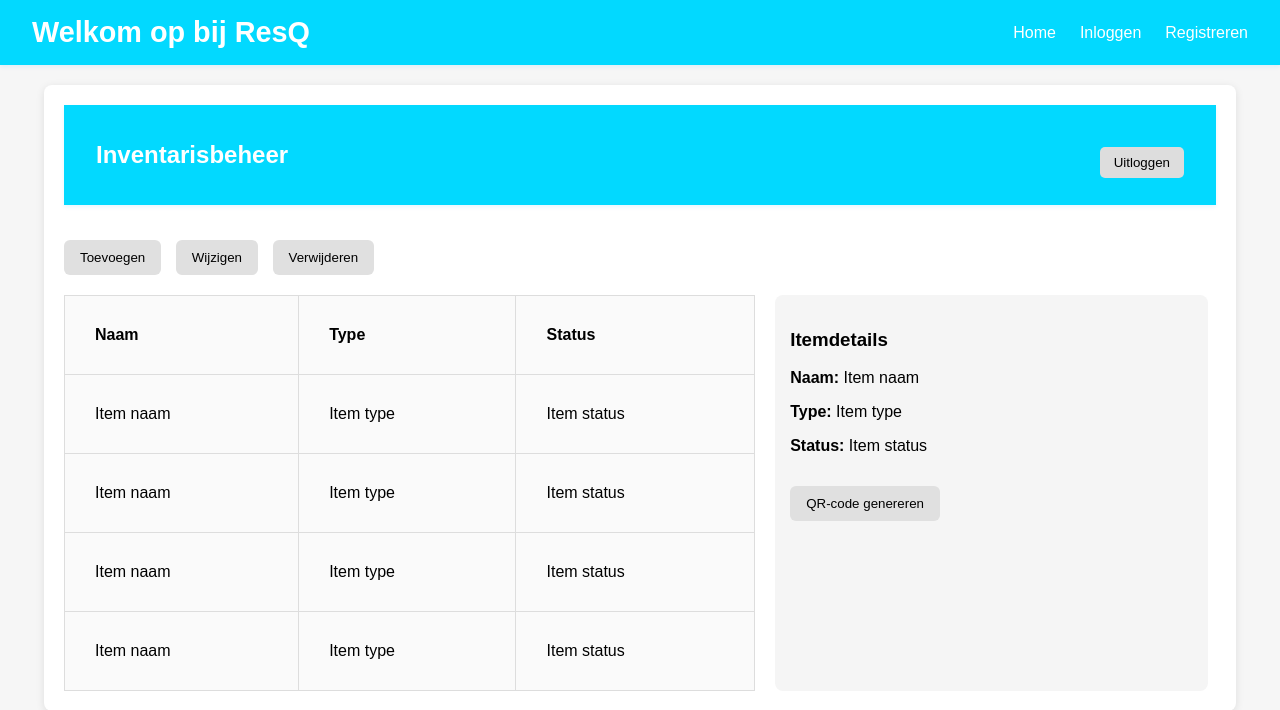
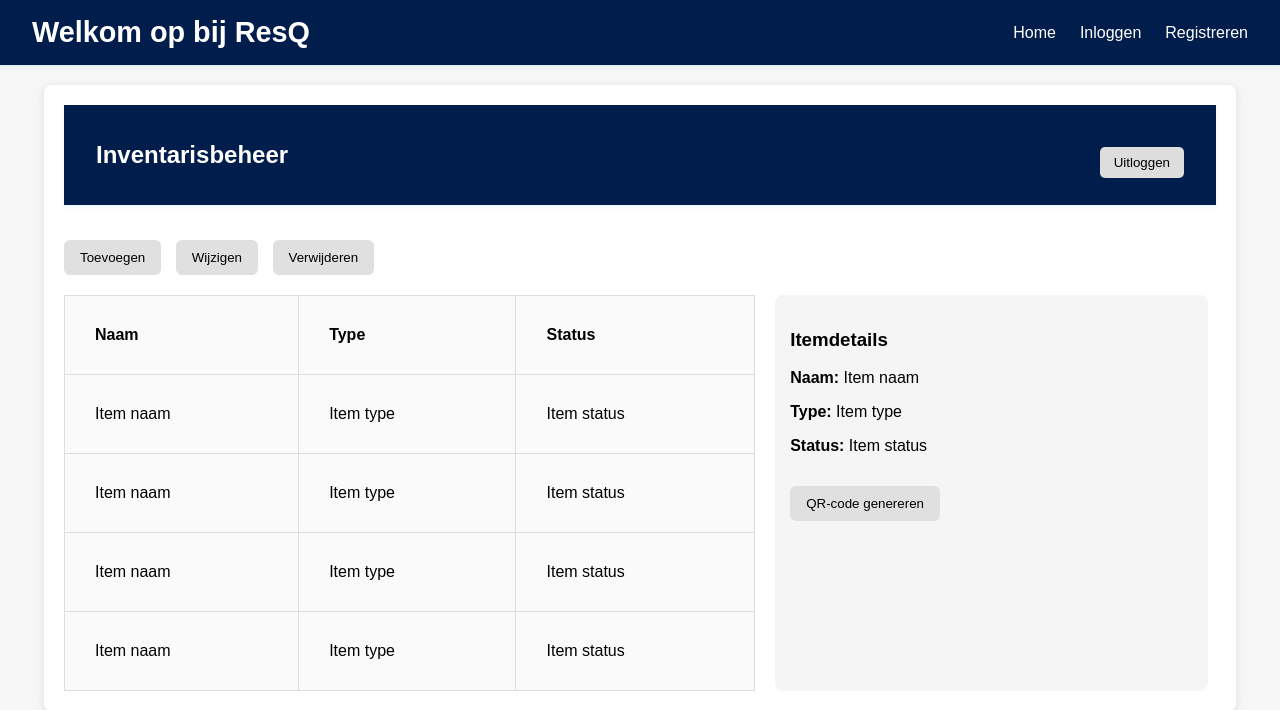
Before and after one commit to AventusCT/resq, a PHP site: page /inventarisbeheer.php in a window 1280 px wide. Shown: the top 710 px of the page. Run offline with PHP 8.4, Linux system fonts and the light colour scheme.

Commit message:
header kleur

```diff
--- a/magazijn/public/css/dashboard.css
+++ b/magazijn/public/css/dashboard.css
@@ -24,7 +24,7 @@ body {
 
 /* Headerstijl */
 header {
-    background-color: #02d9ff; /* donkergrijs */
+    background-color: #001D4C; /* donkergrijs */
     color: white;
     padding: 1rem 2rem;
     display: flex;
--- a/magazijn/public/css/inventarisbeheer.css
+++ b/magazijn/public/css/inventarisbeheer.css
@@ -122,7 +122,7 @@ button:hover {
 }
 
 header {
-    background-color: #02d9ff; /* donkergrijs */
+    background-color: #001D4C; /* donkergrijs */
     color: white;
     padding: 1rem 2rem;
     display: flex;
```
